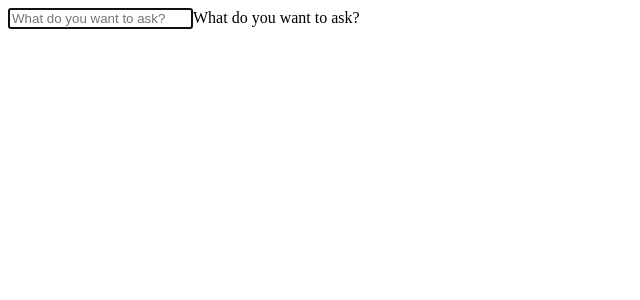
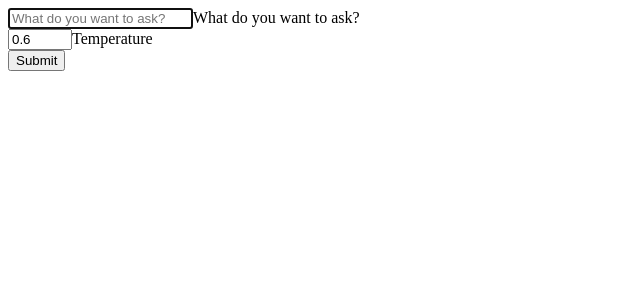
Before and after one commit to ZheFeng/bunnymind, a Next.js app: page / in a window 1280 px wide. Shown: the top 300 px of the page, without its empty margins (0-640 px from the left). Built offline with nearby package versions, Linux system fonts and the light colour scheme.

Commit message:
Add temp

```diff
--- a/src/app/PromptForm.tsx
+++ b/src/app/PromptForm.tsx
@@ -5,6 +5,7 @@ import { LoadingSkeleton } from "./LoadingSkeleton";
 
 export function PromptForm() {
   const [prompt, setPrompt] = useState("");
+  const [temperature, setTemperature] = useState(0.6);
   const [result, setResult] = useState("");
   const [loading, setLoading] = useState(false);
   const inputRef = useRef<null | HTMLInputElement>(null);
@@ -54,6 +55,26 @@ export function PromptForm() {
           />
           <label htmlFor="prompt">What do you want to ask?</label>
         </div>
+        <div className="form-floating mb-3">
+          <input
+            className="form-control"
+            value={temperature}
+            onChange={(e: React.FormEvent<HTMLInputElement>) => {
+              setTemperature(parseFloat(e.currentTarget.value));
+            }}
+            placeholder="Temperature"
+            step={0.1}
+            min={0.1}
+            max={1}
+            type="number"
+            name="temperature"
+            id="temperature"
+          />
+          <label htmlFor="temperature">Temperature</label>
+        </div>
+        <div className="form-floating mb-3">
+          <input className="btn btn-primary" value="Submit" type="submit" />
+        </div>
       </form>
 
       {loading ? (
--- a/src/app/api/bunny/route.ts
+++ b/src/app/api/bunny/route.ts
@@ -17,6 +17,7 @@ export async function GET(request: Request) {
 
   const { searchParams } = new URL(request.url);
   const prompt = searchParams.get("prompt");
+  const temperature = searchParams.get("temperature");
   if (prompt === null || prompt.trim().length === 0) {
     return NextResponse.error();
   }
@@ -29,7 +30,7 @@ export async function GET(request: Request) {
         content: prompt,
       },
     ],
-    temperature: 0.6,
+    temperature: parseFloat(temperature ?? "0.6"),
   });
   return NextResponse.json({ result: completion.data });
 }
```
